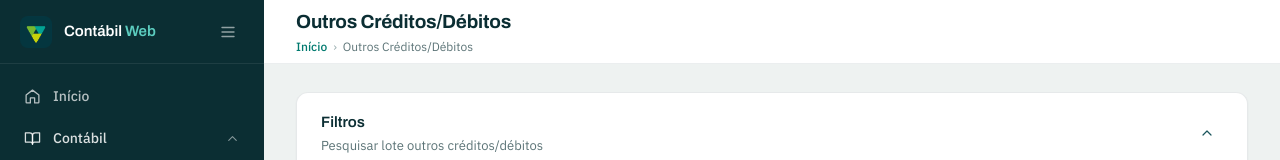
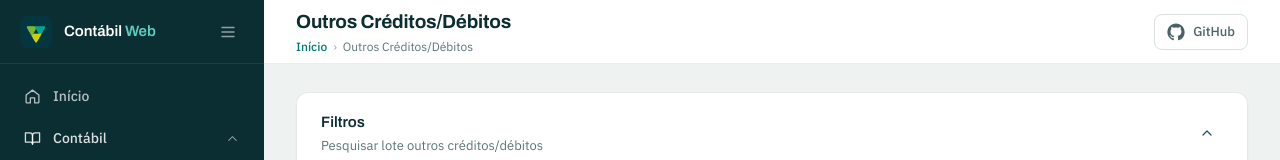
Before and after one commit to zrodrigolimaz/contabil-web, an Angular app: page / in a window 1280 px wide. Shown: the top 160 px of the page. Built offline with nearby package versions, Linux system fonts and the light colour scheme.

Commit message:
feat: adiciona atalho para o repositório no cabeçalho

```diff
--- a/src/app/layout/shell.html
+++ b/src/app/layout/shell.html
@@ -160,8 +160,9 @@
 
   <div class="flex min-w-0 flex-1 flex-col overflow-hidden">
     <header
-      class="flex h-16 shrink-0 flex-col justify-center gap-[3px] border-b border-petrol-900/[0.08] bg-white px-5 sm:px-8"
+      class="flex h-16 shrink-0 items-center gap-4 border-b border-petrol-900/[0.08] bg-white px-5 sm:px-8"
     >
+      <div class="flex min-w-0 flex-1 flex-col gap-[3px]">
         <h1 class="font-display text-[19px] font-bold tracking-[-0.01em] text-petrol-900">
           Outros Créditos/Débitos
         </h1>
@@ -178,6 +179,22 @@
             <li aria-current="page">Outros Créditos/Débitos</li>
           </ol>
         </nav>
+      </div>
+      <a
+        href="https://github.com/zrodrigolimaz/contabil-web"
+        target="_blank"
+        rel="noopener noreferrer"
+        aria-label="Ver o código no GitHub"
+        title="Ver o código no GitHub"
+        class="inline-flex h-9 shrink-0 items-center gap-2 rounded-lg border border-petrol-900/15 px-3 text-[13px] font-medium text-petrol-900/75 transition-colors hover:border-petrol-900/25 hover:bg-petrol-900/[0.04] hover:text-petrol-900 focus-visible:outline-2 focus-visible:outline-offset-2 focus-visible:outline-primary-500"
+      >
+        <svg viewBox="0 0 24 24" fill="currentColor" class="size-[18px]" aria-hidden="true">
+          <path
+            d="M12 .5C5.65.5.5 5.65.5 12c0 5.08 3.29 9.39 7.86 10.91.58.11.79-.25.79-.56 0-.28-.01-1.02-.02-2-3.2.7-3.88-1.54-3.88-1.54-.52-1.33-1.28-1.68-1.28-1.68-1.04-.71.08-.7.08-.7 1.15.08 1.76 1.18 1.76 1.18 1.03 1.75 2.69 1.25 3.35.95.1-.75.4-1.25.72-1.54-2.55-.29-5.24-1.28-5.24-5.68 0-1.26.45-2.28 1.18-3.09-.12-.29-.51-1.46.11-3.05 0 0 .96-.31 3.15 1.18a10.9 10.9 0 0 1 5.74 0c2.19-1.49 3.15-1.18 3.15-1.18.62 1.59.23 2.76.11 3.05.73.81 1.18 1.83 1.18 3.09 0 4.41-2.69 5.38-5.26 5.66.41.36.78 1.06.78 2.14 0 1.54-.01 2.79-.01 3.17 0 .31.21.67.8.56A10.52 10.52 0 0 0 23.5 12C23.5 5.65 18.35.5 12 .5Z"
+          />
+        </svg>
+        <span class="hidden sm:inline">GitHub</span>
+      </a>
     </header>
 
     <main class="flex flex-1 flex-col overflow-y-auto px-5 pb-8 pt-7 sm:px-8">
```
Lines whose indentation alone changed are shown as unchanged.
